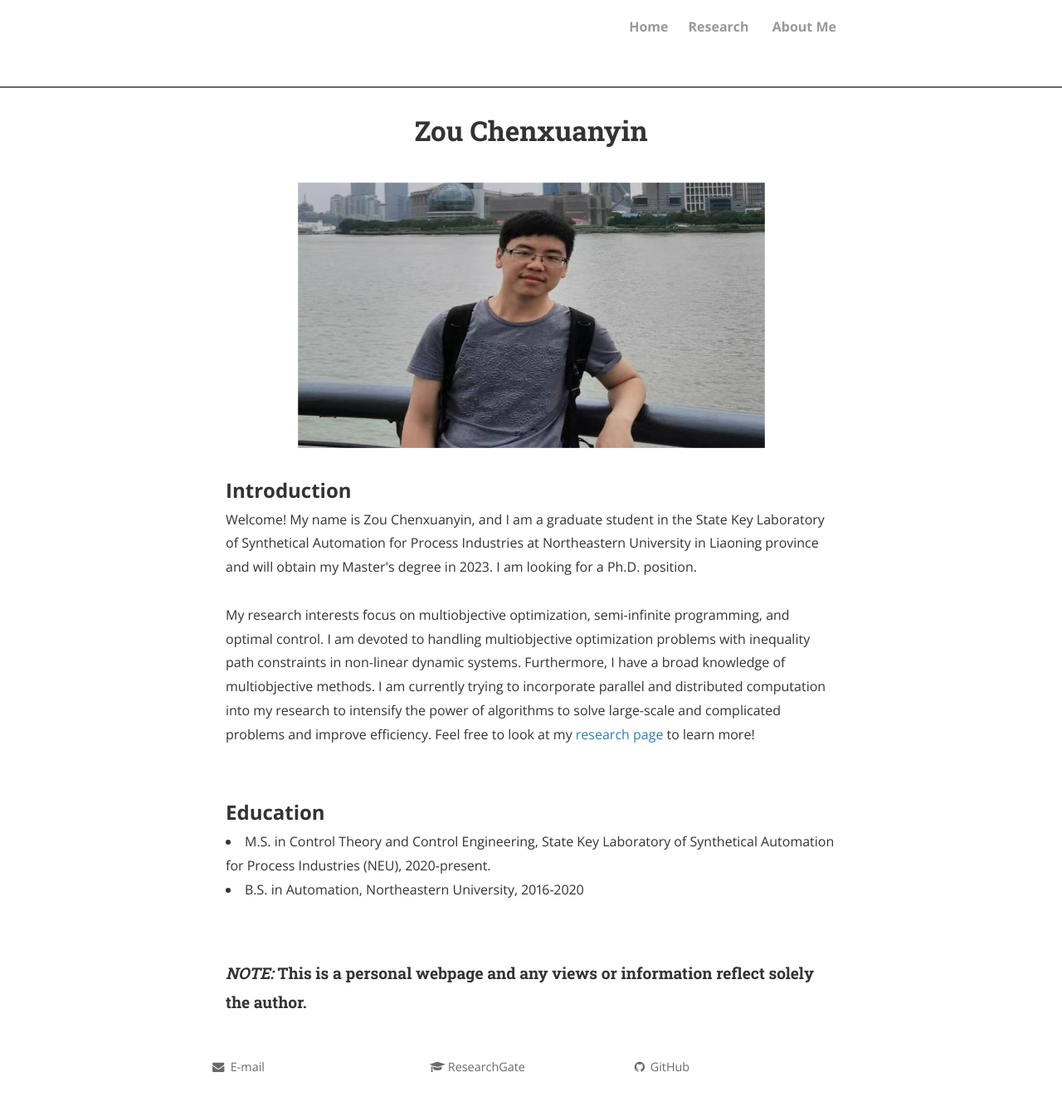
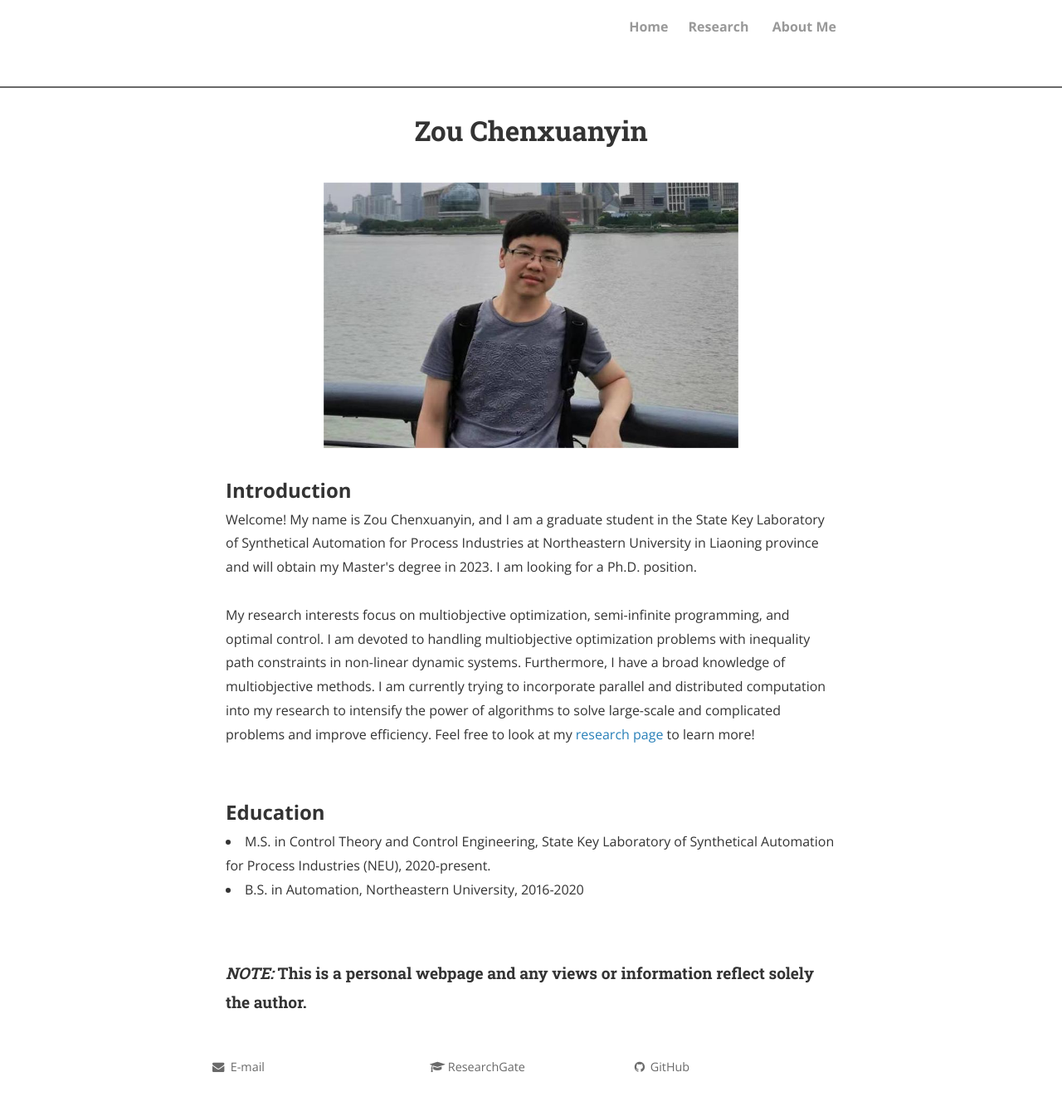
Before and after one commit to zcxy-academic/zcxy-academic.github.io, a Jekyll site: the page built from index.html, in a window 1280 px wide. Shown: the whole page at 83% size. Built offline with Jekyll 4.4.1, drawn with Linux system fonts in a browser that asks for light colours; nearby versions of some CDN libraries; the list of posts is cut into pages by our own code; comment, search, counter and statistics services are not loaded; a style sheet for code colours, icons or effects is not loaded.

Commit message:
Update index.html

```diff
--- a/index.html
+++ b/index.html
@@ -14,7 +14,7 @@
 </script>
 
 
-<img src="image/profile_picture2.jpg" alt="Zou Chenxuanyin" style="width:563px;height:320px;" title="Zou Chenxuanyin"; algin="middle">
+<img src="image/profile_picture2.jpg" alt="Zou Chenxuanyin" style="width:500px;height:320px;" title="Zou Chenxuanyin"; algin="middle">
 <br>
 <font size="+2"><strong>Introduction</strong></font><br>
 Welcome! My name is Zou Chenxuanyin, and I am a graduate student in the State Key Laboratory of Synthetical Automation for Process Industries at Northeastern University in Liaoning province and will obtain my Master's degree in 2023. I am looking for a Ph.D. position.
```
